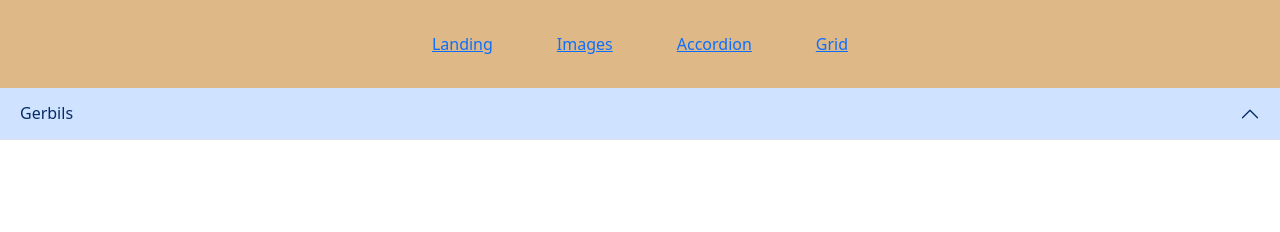
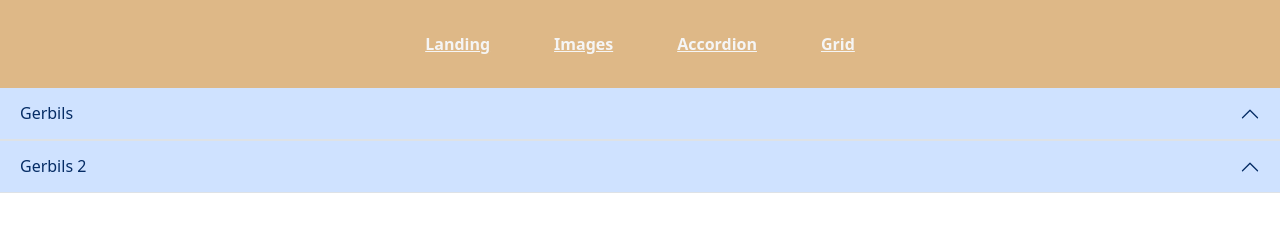
Before and after one commit to kurosawaftw7/assignment, a website: page accordion.html in a window 1280 px wide. Drawn offline with nearby package versions, Linux system fonts and the light colour scheme.

Commit message:
Finished assignment, added some final CSS, Added second accordion

```diff
--- a/accordion.html
+++ b/accordion.html
@@ -16,7 +16,7 @@
                 <a href="accordion.html">Accordion</a>
                 <a href="grid-system.html">Grid</a>
             </nav>
-            <div class="accordion accordion-flush" id="accordionExample">
+            <div class="accordion accordion-flush" id="accordionOne">
                 <div class="accordion-item">
                     <h2 class="accordion-header" id="headingOne">
                     <button class="accordion-button" type="button" data-bs-toggle="collapse" data-bs-target="#collapseOne" aria-expanded="true" aria-controls="collapseOne">
@@ -29,5 +29,19 @@
                 </div>
             </div>
             </div>
+
+            <div class="accordion accordion-flush" id="accordionTwo">
+                <div class="accordion-item">
+                    <h2 class="accordion-header" id="headingTwo">
+                    <button class="accordion-button" type="button" data-bs-toggle="collapse" data-bs-target="#collapseTwo" aria-expanded="true" aria-controls="collapseTwo">
+              Gerbils 2
+                    </button>
+                    </h2>
+            <div id="collapseTwo" class="accordion-collapse collapse" aria-labelledby="headingTwo" data-bs-parent="#accordionExample">
+                <div class="accordion-body">
+                    <strong>Why are gerbils so awesome?</strong> They just are.
+                </div>
+            </div>
+            </div>
         </main>
     </body>
--- a/css/style.scss
+++ b/css/style.scss
@@ -22,6 +22,8 @@ a {
     // link padding
     padding-left: 2rem;
     padding-right: 2rem;
+    color: whitesmoke;
+    font-weight: bold;
 }
 
 img {
```
Also changed, not shown: index.html (+11 -4 lines), css/style.css.
